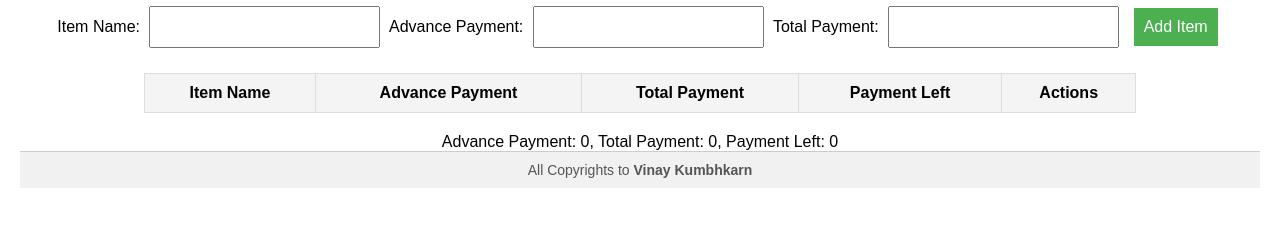
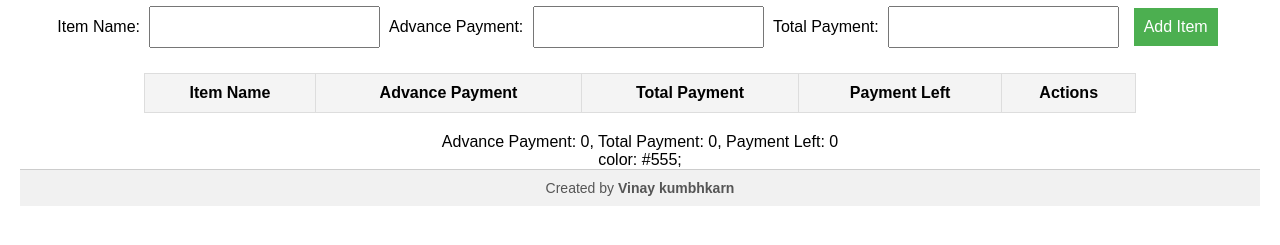
Before and after one commit to Vinayk-27/Wedding-Expense-Tracker, a plain HTML site: page index.html in a window 1280 px wide. Shown: the part 79-324 px from the top of the page. Drawn offline with Linux system fonts and the light colour scheme.

Commit message:
Update index.html

```diff
--- a/index.html
+++ b/index.html
@@ -4,7 +4,7 @@
   <meta charset="UTF-8">
   <meta name="viewport" content="width=device-width, initial-scale=1.0">
   <title>Wedding Expenses Tracker</title>
-   <link rel="stylesheet" href="styles.css">
+  <link rel="stylesheet" href="styles.css">
   <script defer src="script.js"></script>
 </head>
 <body>
@@ -36,8 +36,9 @@
   </table>
 
   <div id="grand-total"></div>
-    <footer>
-    All Copyrights to <strong>Vinay Kumbhkarn</strong>
-  </footer>
+   color: #555;
+     <footer>
+        Created by <strong>Vinay kumbhkarn</strong>
+      </footer>
 </body>
 </html>
```
